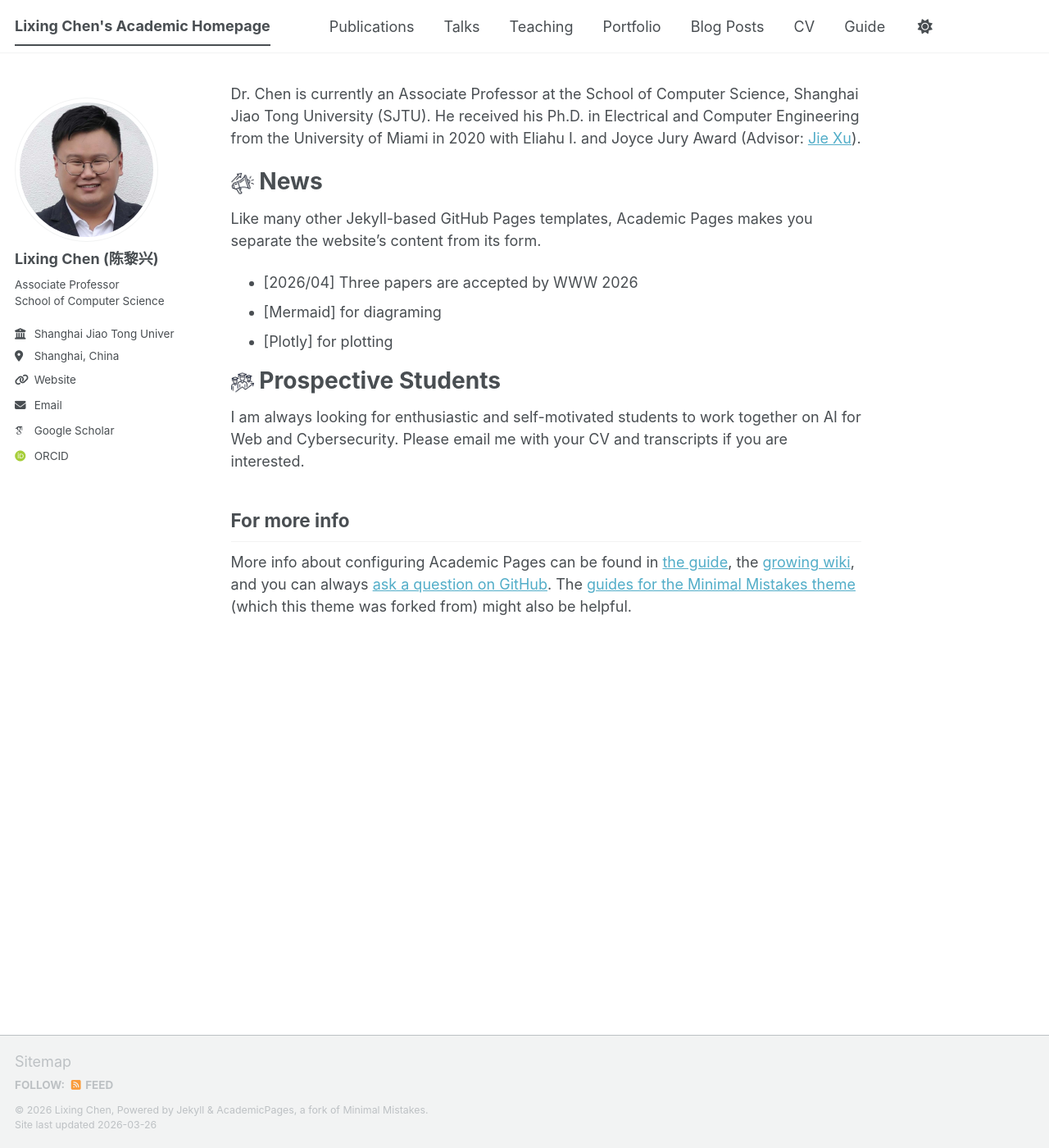
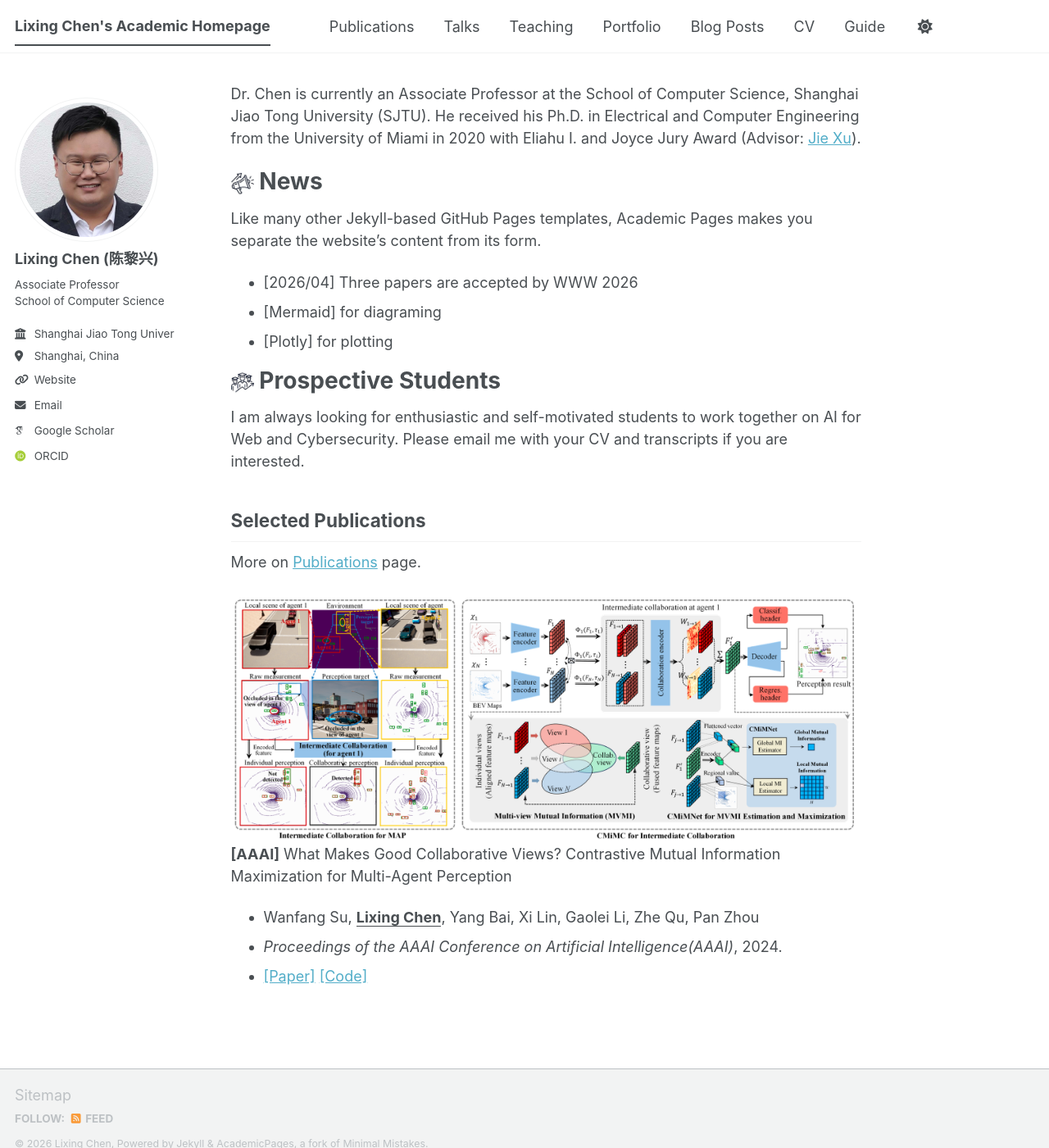
Before and after one commit to lx-chen-sjtu/lx-chen-sjtu.github.io, a Jekyll site: the page built from _pages/about.md, in a window 1280 px wide and 1400 px high. Shown: the whole window at 82% size. Built offline with Jekyll 4.4.1, drawn with Linux system fonts in a browser that asks for light colours; some web fonts are replaced; a script bundle is joined from its source files by our own code; library files that are not in the unit come from our copies.

Commit message:
Update about.md

```diff
--- a/_pages/about.md
+++ b/_pages/about.md
@@ -20,6 +20,21 @@ Like many other Jekyll-based GitHub Pages templates, Academic Pages makes you se
 ======
 I am always looking for enthusiastic and self-motivated students to work together on AI for Web and Cybersecurity. Please email me with your CV and transcripts if you are interested.
 
-For more info
-------
-More info about configuring Academic Pages can be found in [the guide](https://academicpages.github.io/markdown/), the [growing wiki](https://github.com/academicpages/academicpages.github.io/wiki), and you can always [ask a question on GitHub](https://github.com/academicpages/academicpages.github.io/discussions). The [guides for the Minimal Mistakes theme](https://mmistakes.github.io/minimal-mistakes/docs/configuration/) (which this theme was forked from) might also be helpful.
+<h2>Selected Publications</h2>
+<p>More on <a href="/publications">Publications</a> page.</p>
+<!-- 2024AAAI-CMiMC -->
+<div class="paper-box">
+  <div class="paper-box-image">
+    <div>
+      <img src="images/pubimg/CMiMC.jpg" class="img-fluid" alt="sym" width="100%" />
+    </div>
+  </div>
+  <div class="paper-box-text">
+    <p><strong>[AAAI]</strong> What Makes Good Collaborative Views? Contrastive Mutual Information Maximization for Multi-Agent Perception</p>
+    <ul>
+      <li>Wanfang Su, <b><u>Lixing Chen</u></b>, Yang Bai, Xi Lin, Gaolei Li, Zhe Qu, Pan Zhou</li>
+      <li><i>Proceedings of the AAAI Conference on Artificial Intelligence(AAAI)</i>, 2024.</li>
+      <li><a href="https://ojs.aaai.org/index.php/AAAI/article/view/29705">[Paper]</a>  <a href="https://github.com/77SWF/CMiMC">[Code]</a></li>
+    </ul>
+  </div>
+</div>
```
